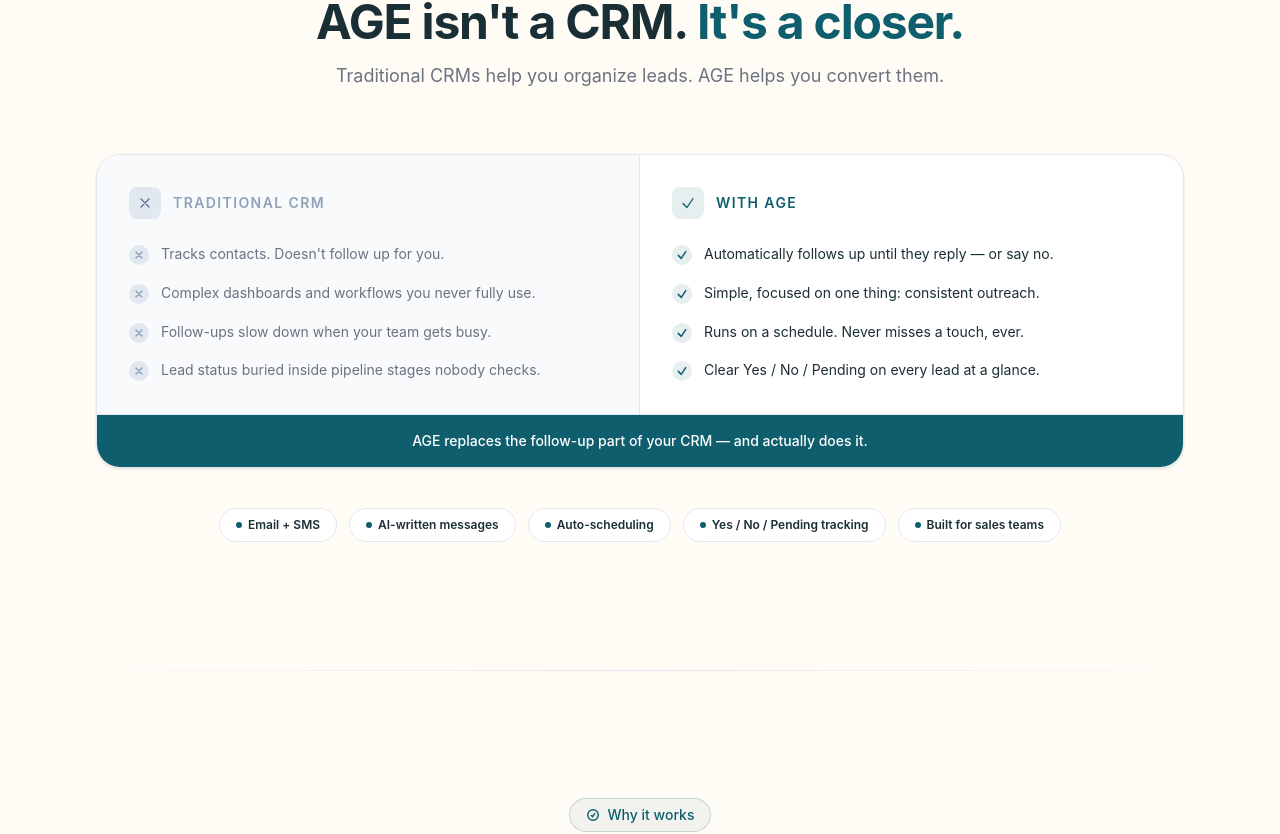
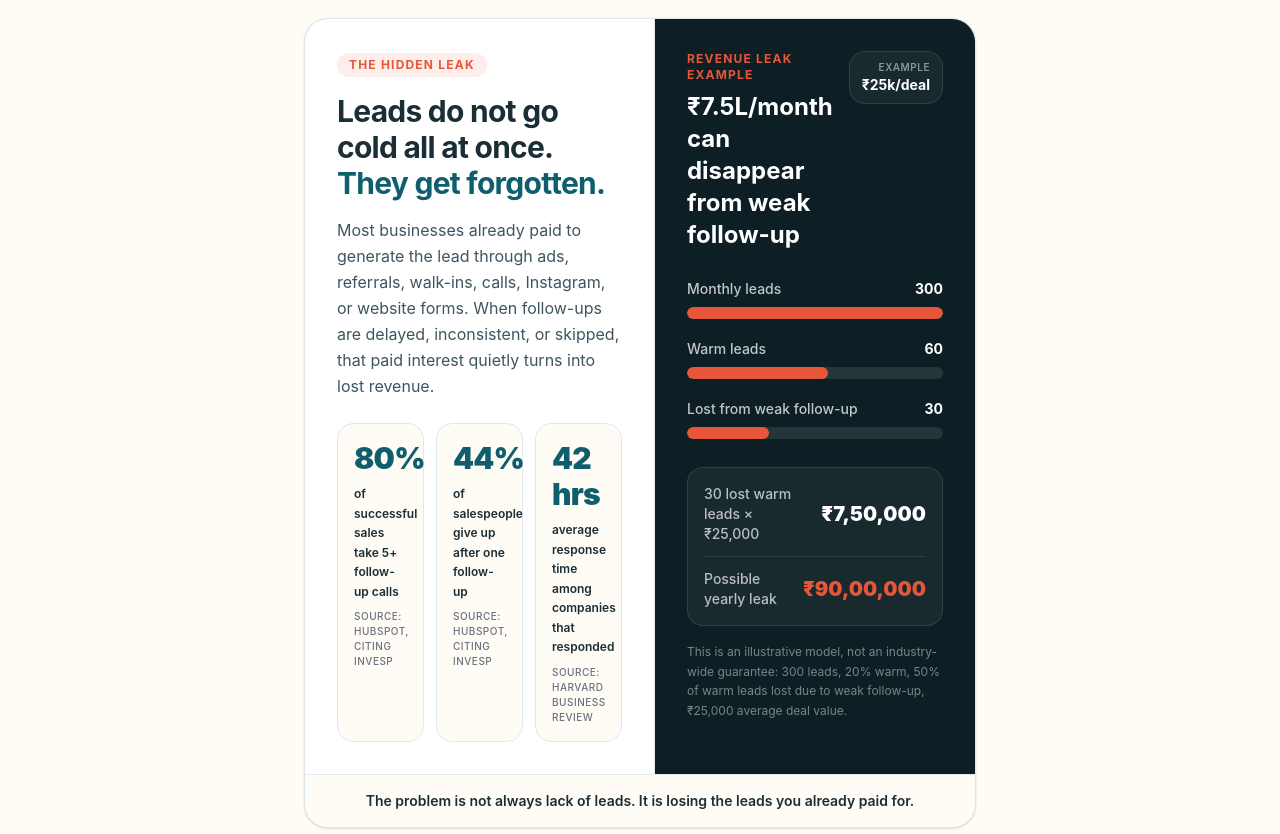
Before and after one commit to Pratham0-7/AutoGrowEcoFrontend, a React (Vite) app: page / in a window 1280 px wide. Shown: the part 1946-2780 px from the top of the page. Built offline with nearby package versions, Linux system fonts and the light colour scheme; no server answers.

Commit message:
added hidden leak section

```diff
--- a/src/components/WhyPage.jsx
+++ b/src/components/WhyPage.jsx
@@ -6,9 +6,12 @@ const useInView = (threshold = 0.15) => {
 
   useEffect(() => {
     const observer = new IntersectionObserver(
-      ([entry]) => { if (entry.isIntersecting) setInView(true); },
+      ([entry]) => {
+        if (entry.isIntersecting) setInView(true);
+      },
       { threshold }
     );
+
     if (ref.current) observer.observe(ref.current);
     return () => observer.disconnect();
   }, [threshold]);
@@ -24,14 +27,42 @@ const oldWay = [
 ];
 
 const ageWay = [
-  "Automatically follows up until they reply — or say no.",
+  "Automatically follows up until they reply or say no.",
   "Simple, focused on one thing: consistent outreach.",
   "Runs on a schedule. Never misses a touch, ever.",
   "Clear Yes / No / Pending on every lead at a glance.",
 ];
 
+const proofStats = [
+  {
+    value: "80%",
+    label: "of successful sales take 5+ follow-up calls",
+    source: "HubSpot, citing Invesp",
+    url: "https://blog.hubspot.com/sales/sales-statistics",
+  },
+  {
+    value: "44%",
+    label: "of salespeople give up after one follow-up",
+    source: "HubSpot, citing Invesp",
+    url: "https://blog.hubspot.com/sales/sales-statistics",
+  },
+  {
+    value: "42 hrs",
+    label: "average response time among companies that responded",
+    source: "Harvard Business Review",
+    url: "https://hbr.org/2011/03/the-short-life-of-online-sales-leads",
+  },
+];
+
+const lossExample = [
+  { label: "Monthly leads", value: 300, display: "300", width: "100%" },
+  { label: "Warm leads", value: 60, display: "60", width: "55%" },
+  { label: "Lost from weak follow-up", value: 30, display: "30", width: "32%" },
+];
+
 const WhyAGE = () => {
   const [headerRef, headerInView] = useInView(0.2);
+  const [proofRef, proofInView] = useInView(0.1);
   const [cardRef, cardInView] = useInView(0.1);
   const [featRef, featInView] = useInView(0.1);
 
@@ -40,7 +71,6 @@ const WhyAGE = () => {
       <div className="absolute top-0 left-0 right-0 h-px bg-linear-to-r from-transparent via-slate-200 to-transparent" />
 
       <div className="mx-auto max-w-6xl px-4 sm:px-6 lg:px-8">
-
         {/* Header */}
         <div
           ref={headerRef}
@@ -52,13 +82,153 @@ const WhyAGE = () => {
           className="mx-auto max-w-2xl text-center"
         >
           <div className="inline-flex items-center gap-2 rounded-full border border-[#0F5E6E]/20 bg-[#0F5E6E]/5 px-4 py-1.5 text-sm font-medium text-[#0F5E6E]">
-            <svg className="h-3.5 w-3.5" fill="none" viewBox="0 0 24 24" stroke="currentColor" strokeWidth={2.5}>
-              <path strokeLinecap="round" strokeLinejoin="round" d="M9 12.75L11.25 15 15 9.75M21 12a9 9 0 11-18 0 9 9 0 0118 0z" />
+            <svg
+              className="h-3.5 w-3.5"
+              fill="none"
+              viewBox="0 0 24 24"
+              stroke="currentColor"
+              strokeWidth={2.5}
+            >
+              <path
+                strokeLinecap="round"
+                strokeLinejoin="round"
+                d="M9 12.75L11.25 15 15 9.75M21 12a9 9 0 11-18 0 9 9 0 0118 0z"
+              />
             </svg>
             Why AGE
           </div>
 
-          <h2 className="mt-5 text-4xl font-bold tracking-tight text-[#1A2E35] sm:text-5xl">
+          {/* Lead loss proof section */}
+          <div
+            ref={proofRef}
+            style={{
+              opacity: proofInView ? 1 : 0,
+              transform: proofInView ? "translateY(0)" : "translateY(28px)",
+              transition: "opacity 0.7s ease 0.1s, transform 0.7s ease 0.1s",
+            }}
+            className="mt-10 overflow-hidden rounded-3xl border border-[#0F5E6E]/15 bg-white shadow-sm"
+          >
+            <div className="grid lg:grid-cols-[1.05fr_0.95fr]">
+              {/* Left: narrative and stats */}
+              <div className="p-6 text-left sm:p-8">
+                <div className="inline-flex rounded-full bg-[#E8563A]/10 px-3 py-1 text-xs font-bold uppercase tracking-widest text-[#E8563A]">
+                  The hidden leak
+                </div>
+
+                <h3 className="mt-4 text-2xl font-bold tracking-tight text-[#1A2E35] sm:text-3xl">
+                  Leads do not go cold all at once.
+                  <span className="text-[#0F5E6E]"> They get forgotten.</span>
+                </h3>
+
+                <p className="mt-4 text-base leading-relaxed text-[#3D5560]">
+                  Most businesses already paid to generate the lead through ads,
+                  referrals, walk-ins, calls, Instagram, or website forms. When
+                  follow-ups are delayed, inconsistent, or skipped, that paid
+                  interest quietly turns into lost revenue.
+                </p>
+
+                <div className="mt-6 grid gap-3 sm:grid-cols-3">
+                  {proofStats.map((stat) => (
+                    <a
+                      key={stat.label}
+                      href={stat.url}
+                      target="_blank"
+                      rel="noreferrer"
+                      className="rounded-2xl border border-slate-200 bg-[#FFFBF5] p-4 transition hover:-translate-y-0.5 hover:border-[#0F5E6E]/30 hover:shadow-sm"
+                    >
+                      <p className="text-3xl font-black tracking-tight text-[#0F5E6E]">
+                        {stat.value}
+                      </p>
+                      <p className="mt-2 text-xs font-semibold leading-relaxed text-[#1A2E35]">
+                        {stat.label}
+                      </p>
+                      <p className="mt-2 text-[10px] font-medium uppercase tracking-wider text-[#6B7280]">
+                        Source: {stat.source}
+                      </p>
+                    </a>
+                  ))}
+                </div>
+              </div>
+
+              {/* Right: graph */}
+              <div className="border-t border-slate-200 bg-[#0D1F24] p-6 text-left sm:p-8 lg:border-l lg:border-t-0">
+                <div className="flex items-start justify-between gap-4">
+                  <div>
+                    <p className="text-xs font-bold uppercase tracking-widest text-[#E8563A]">
+                      Revenue leak example
+                    </p>
+                    <h4 className="mt-2 text-2xl font-bold text-white">
+                      ₹7.5L/month can disappear from weak follow-up
+                    </h4>
+                  </div>
+
+                  <div className="rounded-2xl border border-white/10 bg-white/5 px-3 py-2 text-right">
+                    <p className="text-[10px] font-semibold uppercase tracking-wider text-white/50">
+                      Example
+                    </p>
+                    <p className="text-sm font-bold text-white">₹25k/deal</p>
+                  </div>
+                </div>
+
+                <div className="mt-7 space-y-5">
+                  {lossExample.map((item) => (
+                    <div key={item.label}>
+                      <div className="mb-2 flex items-center justify-between gap-4">
+                        <p className="text-sm font-medium text-white/75">
+                          {item.label}
+                        </p>
+                        <p className="text-sm font-bold text-white">
+                          {item.display}
+                        </p>
+                      </div>
+
+                      <div className="h-3 overflow-hidden rounded-full bg-white/10">
+                        <div
+                          className="h-full rounded-full bg-[#E8563A]"
+                          style={{ width: item.width }}
+                        />
+                      </div>
+                    </div>
+                  ))}
+                </div>
+
+                <div className="mt-7 rounded-2xl border border-white/10 bg-white/5 p-4">
+                  <div className="flex items-center justify-between gap-4">
+                    <p className="text-sm font-medium text-white/70">
+                      30 lost warm leads × ₹25,000
+                    </p>
+                    <p className="text-xl font-black text-white">₹7,50,000</p>
+                  </div>
+
+                  <div className="mt-3 h-px bg-white/10" />
+
+                  <div className="mt-3 flex items-center justify-between gap-4">
+                    <p className="text-sm font-medium text-white/70">
+                      Possible yearly leak
+                    </p>
+                    <p className="text-xl font-black text-[#E8563A]">
+                      ₹90,00,000
+                    </p>
+                  </div>
+                </div>
+
+                <p className="mt-4 text-xs leading-relaxed text-white/45">
+                  This is an illustrative model, not an industry-wide guarantee:
+                  300 leads, 20% warm, 50% of warm leads lost due to weak
+                  follow-up, ₹25,000 average deal value.
+                </p>
+              </div>
+            </div>
+
+            <div className="border-t border-slate-200 bg-[#FFFBF5] px-6 py-4 text-center sm:px-8">
+              <p className="text-sm font-semibold text-[#1A2E35]">
+                The problem is not always lack of leads. It is losing the leads
+                you already paid for.
+              </p>
+            </div>
+          </div>
+
+          <h2 className="mt-16 text-4xl font-bold tracking-tight text-[#1A2E35] sm:text-5xl">
             AGE isn't a CRM.{" "}
             <span className="text-[#0F5E6E]">It's a closer.</span>
           </h2>
@@ -79,13 +249,22 @@ const WhyAGE = () => {
           className="mt-16 overflow-hidden rounded-3xl border border-slate-200 shadow-sm"
         >
           <div className="grid sm:grid-cols-2">
-
             {/* Old way */}
             <div className="border-b border-slate-200 bg-slate-50 p-8 sm:border-b-0 sm:border-r">
               <div className="mb-6 flex items-center gap-3">
                 <div className="flex h-8 w-8 items-center justify-center rounded-lg bg-slate-200">
-                  <svg className="h-4 w-4 text-slate-500" fill="none" viewBox="0 0 24 24" stroke="currentColor" strokeWidth={2}>
-                    <path strokeLinecap="round" strokeLinejoin="round" d="M6 18L18 6M6 6l12 12" />
+                  <svg
+                    className="h-4 w-4 text-slate-500"
+                    fill="none"
+                    viewBox="0 0 24 24"
+                    stroke="currentColor"
+                    strokeWidth={2}
+                  >
+                    <path
+                      strokeLinecap="round"
+                      strokeLinejoin="round"
+                      d="M6 18L18 6M6 6l12 12"
+                    />
                   </svg>
                 </div>
                 <p className="text-sm font-semibold uppercase tracking-widest text-slate-400">
@@ -97,11 +276,23 @@ const WhyAGE = () => {
                 {oldWay.map((item, i) => (
                   <li key={i} className="flex items-start gap-3">
                     <span className="mt-0.5 flex h-5 w-5 shrink-0 items-center justify-center rounded-full bg-slate-200 text-slate-400">
-                      <svg className="h-3 w-3" fill="none" viewBox="0 0 24 24" stroke="currentColor" strokeWidth={3}>
-                        <path strokeLinecap="round" strokeLinejoin="round" d="M6 18L18 6M6 6l12 12" />
+                      <svg
+                        className="h-3 w-3"
+                        fill="none"
+                        viewBox="0 0 24 24"
+                        stroke="currentColor"
+                        strokeWidth={3}
+                      >
+                        <path
+                          strokeLinecap="round"
+                          strokeLinejoin="round"
+                          d="M6 18L18 6M6 6l12 12"
+                        />
                       </svg>
                     </span>
-                    <span className="text-sm leading-relaxed text-[#6B7280]">{item}</span>
+                    <span className="text-sm leading-relaxed text-[#6B7280]">
+                      {item}
+                    </span>
                   </li>
                 ))}
               </ul>
@@ -111,8 +302,18 @@ const WhyAGE = () => {
             <div className="bg-white p-8">
               <div className="mb-6 flex items-center gap-3">
                 <div className="flex h-8 w-8 items-center justify-center rounded-lg bg-[#0F5E6E]/10">
-                  <svg className="h-4 w-4 text-[#0F5E6E]" fill="none" viewBox="0 0 24 24" stroke="currentColor" strokeWidth={2}>
-                    <path strokeLinecap="round" strokeLinejoin="round" d="M4.5 12.75l6 6 9-13.5" />
+                  <svg
+                    className="h-4 w-4 text-[#0F5E6E]"
+                    fill="none"
+                    viewBox="0 0 24 24"
+                    stroke="currentColor"
+                    strokeWidth={2}
+                  >
+                    <path
+                      strokeLinecap="round"
+                      strokeLinejoin="round"
+                      d="M4.5 12.75l6 6 9-13.5"
+                    />
                   </svg>
                 </div>
                 <p className="text-sm font-semibold uppercase tracking-widest text-[#0F5E6E]">
@@ -124,22 +325,33 @@ const WhyAGE = () => {
                 {ageWay.map((item, i) => (
                   <li key={i} className="flex items-start gap-3">
                     <span className="mt-0.5 flex h-5 w-5 shrink-0 items-center justify-center rounded-full bg-[#0F5E6E]/10 text-[#0F5E6E]">
-                      <svg className="h-3 w-3" fill="none" viewBox="0 0 24 24" stroke="currentColor" strokeWidth={3}>
-                        <path strokeLinecap="round" strokeLinejoin="round" d="M4.5 12.75l6 6 9-13.5" />
+                      <svg
+                        className="h-3 w-3"
+                        fill="none"
+                        viewBox="0 0 24 24"
+                        stroke="currentColor"
+                        strokeWidth={3}
+                      >
+                        <path
+                          strokeLinecap="round"
+                          strokeLinejoin="round"
+                          d="M4.5 12.75l6 6 9-13.5"
+                        />
                       </svg>
                     </span>
-                    <span className="text-sm leading-relaxed text-[#1A2E35]">{item}</span>
+                    <span className="text-sm leading-relaxed text-[#1A2E35]">
+                      {item}
+                    </span>
                   </li>
                 ))}
               </ul>
             </div>
-
           </div>
 
           {/* Bottom bar */}
           <div className="border-t border-slate-200 bg-[#0F5E6E] px-8 py-4 text-center">
             <p className="text-sm font-medium text-white">
-              AGE replaces the follow-up part of your CRM — and actually does it.
+              AGE replaces the follow-up part of your CRM and actually does it.
             </p>
           </div>
         </div>
@@ -170,7 +382,6 @@ const WhyAGE = () => {
             </span>
           ))}
         </div>
-
       </div>
     </section>
   );
```
